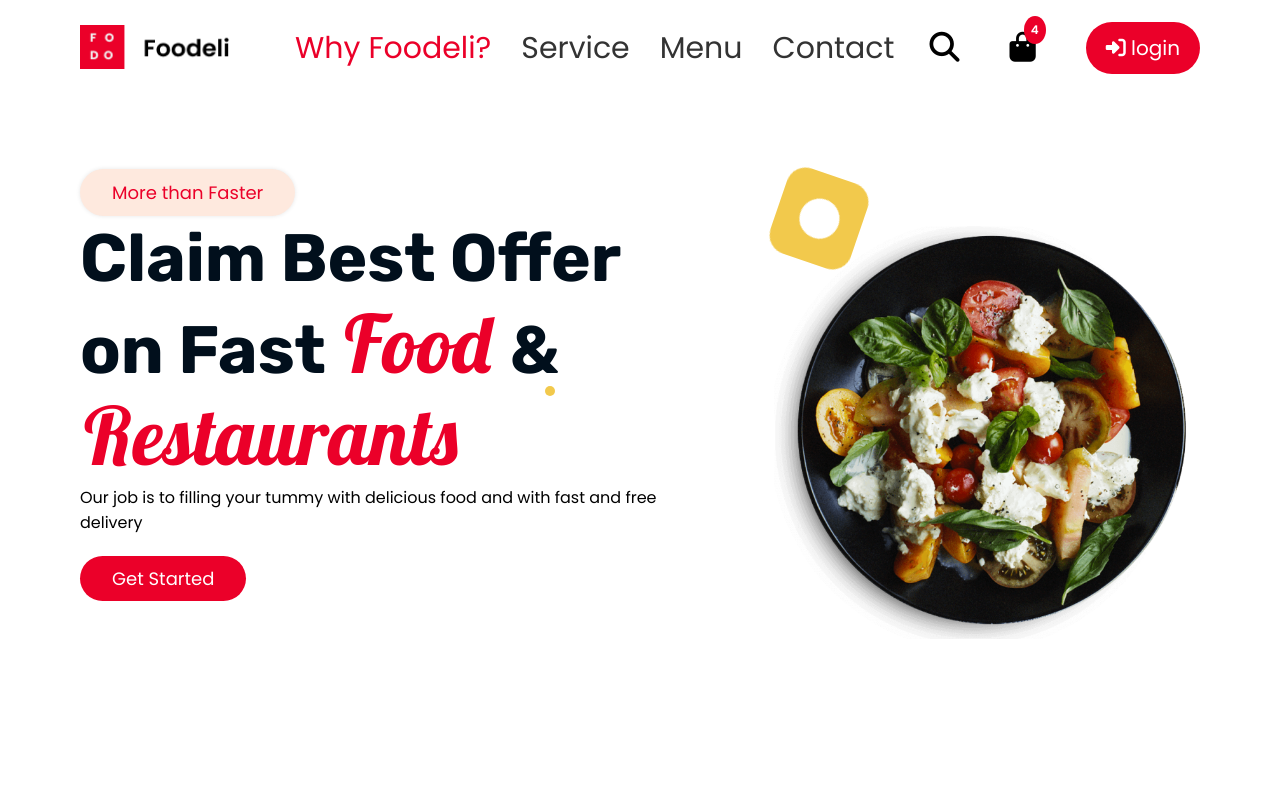
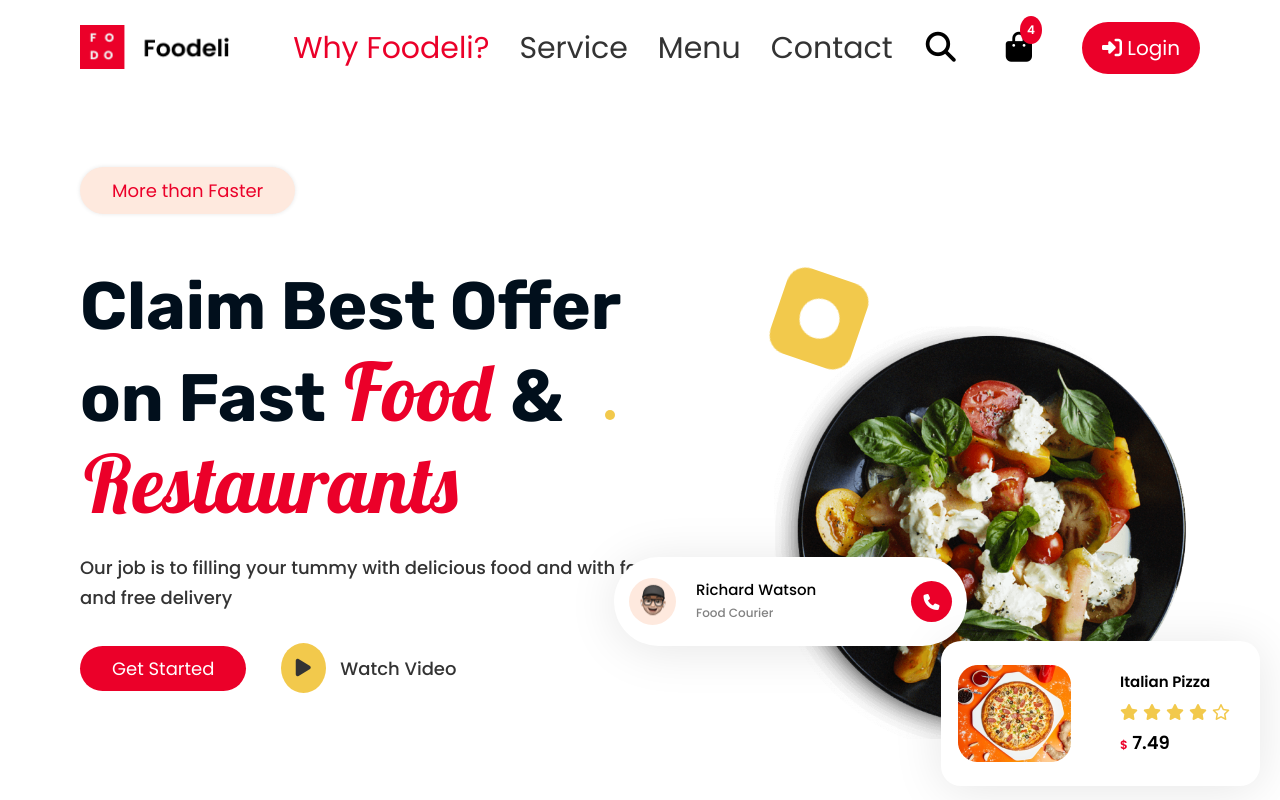
Before and after one commit to codewithsaidul/Foodle, a plain HTML site: page index.html in a window 1280 px wide. Drawn offline with Linux system fonts and the light colour scheme.

Commit message:
Some Home Content Are Added

```diff
--- a/css/style.css
+++ b/css/style.css
@@ -113,13 +113,14 @@ header {
     /* border-radius: 50px; */
 }
 
-.primary__btn{
+.primary__btn {
     font-size: 20px;
     color: #fff;
     text-decoration: none;
     border-radius: 50px;
     background-color: #EB0029;
     padding: 11px 20px;
+    text-transform: capitalize;
 }
 
 
@@ -160,8 +161,12 @@ header {
     font-family: 'Rubik', sans-serif;
     font-size: 67px;
     font-weight: 700;
-    line-height: 85px; /* 126.866% */
+    line-height: 85px;
+    /* 126.866% */
+    margin-top: 50px;
 }
+
+
 
 .food {
     color: #EB0029;
@@ -172,10 +177,23 @@ header {
     line-height: 85px;
 }
 
+.and {
+    color: #010F1C;
+    font-family: 'Rubik', sans-serif;
+    font-size: 73px;
+    font-weight: 700;
+    line-height: 85px;
+}
+
 .description {
-    font-size: 16px;
-    font-weight: 400;
+    margin-top: 20px;
     margin-bottom: 30px;
+    color: #333;
+    font-family: Poppins;
+    font-size: 18px;
+    font-weight: 500;
+    line-height: 30px;
+    /* 166.667% */
 }
 
 .get__btn {
@@ -187,11 +205,31 @@ header {
     border-radius: 50px;
 }
 
+.play__btn {
+    margin-left: 30px;
+    text-decoration: none;
+    color: #333;
+    font-size: 18px;
+    font-weight: 500;
+    line-height: 30px;
+    /* 166.667% */
+}
+
+.play__btn i {
+    padding: 15px;
+    border-radius: 50%;
+    background-color: #F2C94C;
+    text-align: center;
+    font-size: 20px;
+    margin-right: 10px;
+}
+
 .home__img {
-    width: 45%;
+    width: 55%;
     display: inline-block;
     position: relative;
 
+    margin-top: 100px;
 
 }
 
@@ -206,8 +244,8 @@ header {
     background-color: #F2C94C;
     border-radius: 50%;
     position: absolute;
-    top: 50%;
-    right: 20%;
+    top: 45%;
+    right: 10%;
 }
 
 .imgs {
@@ -230,7 +268,6 @@ header {
     height: 40px;
     background-color: #fff;
     border-radius: 50%;
-    animation: round 10s infinite;
 }
 
 @keyframes round {
@@ -242,3 +279,123 @@ header {
         transform: rotate(360deg);
     }
 }
+
+.home__footer-left {
+    display: flex;
+    width: 323px;
+    height: 71px;
+    padding: 9px 15px;
+    position: absolute;
+    bottom: 100px;
+    left: -160px;
+    justify-content: space-between;
+    align-items: center;
+    flex-shrink: 0;
+    border-radius: 50px;
+    background: #FFF;
+    box-shadow: 0px 4px 50px 0px rgba(0, 0, 0, 0.10);
+}
+
+
+
+.home__footer-img img {
+    display: flex;
+    width: 47px;
+    height: 47px;
+    /* justify-content: center; */
+    align-items: center;
+    border-radius: 50px;
+    background: #FEE9DE;
+    margin-top: 0px;
+}
+
+.home__footer-img {
+    display: flex;
+    gap: 20px;
+    align-items: center;
+    justify-content: center;
+}
+
+.home__footer-title {
+    color: #000;
+    font-size: 15px;
+    font-weight: 500;
+    line-height: 22.4px;
+    /* 149.333% */
+}
+
+.home__footer-subtitle {
+    color: #828282;
+    font-size: 12px;
+    font-weight: 500;
+    line-height: 22.4px;
+    /* 186.667% */
+}
+
+.home__footer-left i {
+    width: 41px;
+    height: 41px;
+    flex-shrink: 0;
+    display: flex;
+    justify-content: center;
+    align-items: center;
+    border-radius: 50%;
+    background-color: #EB0029;
+    color: #fff;
+}
+
+.home__footer-right {
+    display: flex;
+    justify-content: space-between;
+    align-items: center;
+    width: 272px;
+    height: 131px;
+    padding: 7px 30px 7px 17px;
+    position: absolute;
+    bottom: -40px;
+    right: -60px;
+    border-radius: 20px;
+    background: #FFF;
+    box-shadow: 0px 4px 50px 0px rgba(0, 0, 0, 0.10);
+}
+
+.home__footer-right img {
+    width: 113px;
+    height: 97px;
+    flex-shrink: 0;
+    margin-top: 0;
+}
+
+.home__footer-food-title {
+    color: #000;
+    font-size: 15px;
+    font-weight: 600;
+    line-height: 22.4px;
+    /* 149.333% */
+    margin-bottom: 10px;
+}
+
+.foode__star {
+    display: flex;
+    align-items: center;
+    gap: 5px;
+}
+
+.foode__star i {
+    color: #F2C94C;
+    margin-bottom: 7px;
+}
+
+.price {
+    color: #000;
+    font-size: 18px;
+    font-weight: 700;
+    line-height: 22.4px;
+    margin-top: 5px;
+}
+
+.price > small{
+    color: #EB0029;
+    font-size: 12px;
+    margin-top: 5px;
+}
--- a/index.html
+++ b/index.html
@@ -75,12 +75,17 @@
             <div class="home__content">
                 <a href="#" class="up__btn">More than Faster</a>
                 <h1 class="title">
-                    Claim Best Offer on Fast <span class="food">Food</span> & <span class="food">Restaurants</span>
+                    Claim Best Offer on Fast <span class="food">Food</span> <span class="and">&</span> <span class="food">Restaurants</span>
                 </h1>
                 <p class="description">
                     Our job is to filling your tummy with delicious food and with fast and free delivery
                 </p>
+
                 <a href="#" class="get__btn">Get Started</a>
+
+                <a href="#" class="play__btn">
+                    <i class="fa-solid fa-play"></i> Watch Video
+                </a>
 
                 <div class="cir1"></div>
             </div>
@@ -95,6 +100,43 @@
                 <div class="imgs">
                     <div class="cir"></div>
                 </div>
+
+                <div class="home__img-footer">
+
+                    <div class="home__footer-left">
+                        <div class="home__footer-img">
+                            <img src="./images/homeuser.png" alt="home img">
+
+                            <div class="home__footer-text">
+                                <h3 class="home__footer-title">Richard Watson</h3>
+                                <p class="home__footer-subtitle">Food Courier</p>
+                            </div>
+                        </div>
+
+                        <i class="fa-solid fa-phone"></i>
+                    </div>
+
+
+                    <div class="home__footer-right">
+                        <img src="./images/homeFood.png" alt="home img">
+
+                        <div class="home__footer-right-text">
+                            <h3 class="home__footer-food-title">Italian Pizza</h3>
+
+                            <div class="foode__star">
+                                <i class="fa-solid fa-star"></i>
+                                <i class="fa-solid fa-star"></i>
+                                <i class="fa-solid fa-star"></i>
+                                <i class="fa-solid fa-star"></i>
+                                <i class="fa-regular fa-star"></i>
+                            </div>
+
+                            <h3 class="price">
+                                <small>$</small> 7.49
+                            </h3>
+                        </div>
+                    </div>
+                </div>
             </div>
         </section>
         <!-- =========================== Home Section =============================== -->
```
Also changed, not shown: images/homeFood.png (added), images/homeuser.png (added).
